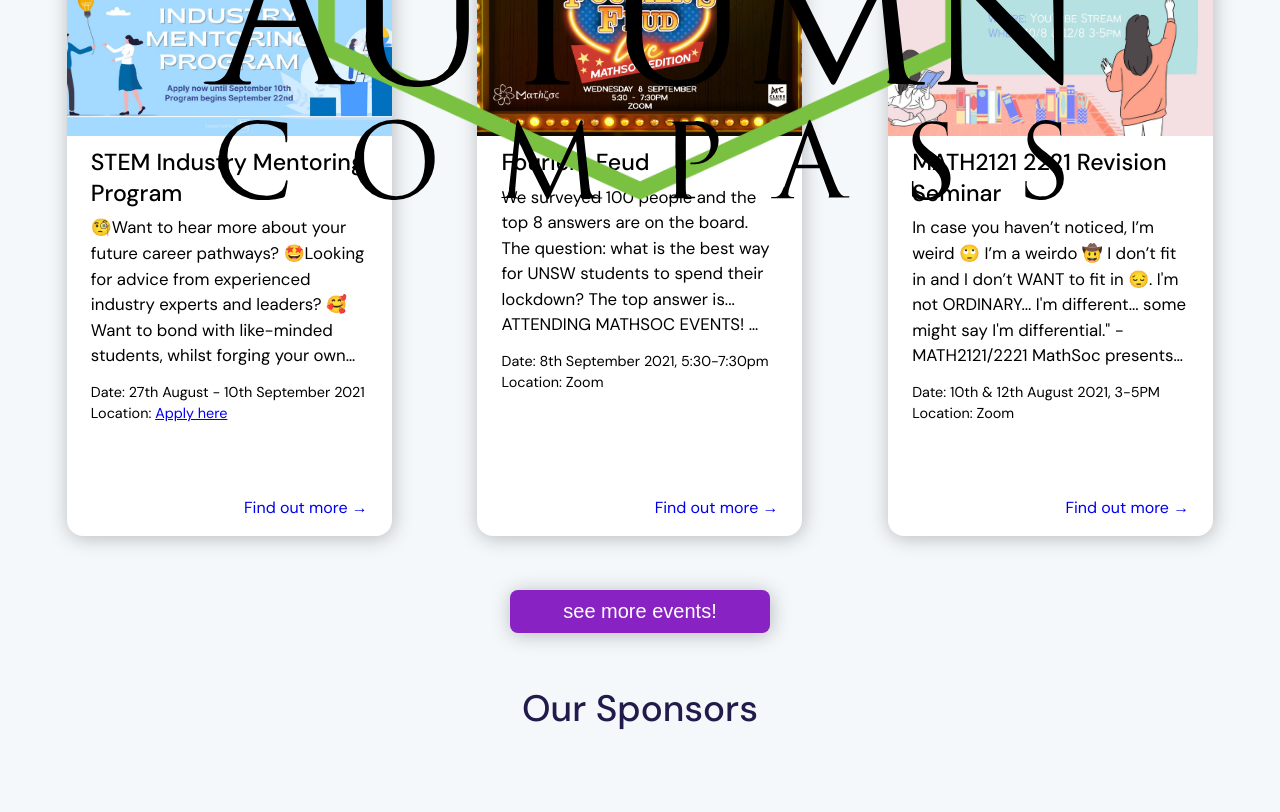
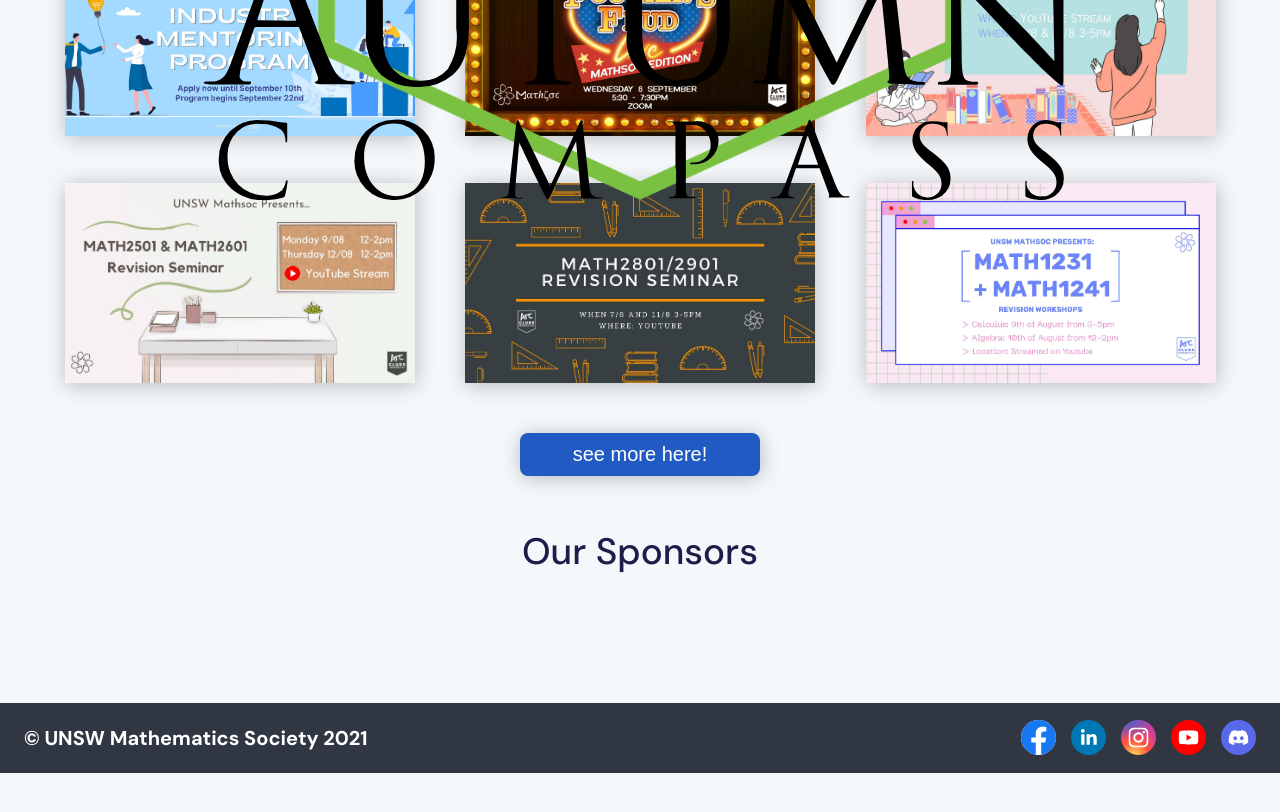
Before and after one commit to MathSocUNSW/mathsoc-website, a Next.js app in the folder frontend/: page / in a window 1280 px wide. Shown: the part 600-1412 px from the top of the page. After the commit the page ends 1373 px from the top, so only its background shows below. Built offline with nearby package versions, Linux system fonts and the light colour scheme.

Commit message:
redesign- image only & button component

```diff
--- /dev/null
+++ b/frontend/src/components/Button.tsx
@@ -0,0 +1,23 @@
+// Library Imports
+import React from "react";
+
+// Styling
+import styles from "src/styles/button.module.scss";
+
+interface buttonProps {
+  text: string;
+  link: string;
+  color?: string; // TODO: color tag?
+}
+
+const Button: React.FC<buttonProps> = ({ text, link }) => {
+  return (
+    <div className={styles.buttonContainer}>
+      <a href={link}>
+        <button className={styles.button}>{text}</button>
+      </a>
+    </div>
+  );
+};
+
+export default Button;
--- a/frontend/src/components/RecentEvents.tsx
+++ b/frontend/src/components/RecentEvents.tsx
@@ -4,11 +4,10 @@ import { Typography } from "@material-ui/core";
 import moment from "moment";
 
 // Component Imports
-import EventCard from "src/components/EventCard";
+import Button from "components/Button";
 
 // Styling
 import styles from "src/styles/RecentEvents.module.scss";
-import eventStyles from "src/styles/events.module.scss";
 
 // Data
 import eventData from "src/data/eventData";
@@ -21,31 +20,29 @@ import {
 } from "src/helpers/eventHelpers";
 
 const RecentEvents: React.FC = () => {
-  // Show, at most, the 3 latest events past.
+  // Show, at most, the 6 latest events past.
+  const numberOfEventsShown = 6;
+
   const sortedPastEvents = eventData.filter((x) => getDateUnix(x.endDate) - moment().valueOf() < 0);
   sortedPastEvents.sort(sortStartDateDecreasing);
   sortedPastEvents.sort(sortEndDateDecreasing);
-  const slicedEventData = sortedPastEvents.slice(0, 3);
+  const slicedEventData = sortedPastEvents.slice(0, numberOfEventsShown);
 
   return (
     <div>
-      <div className={eventStyles.title}>
-        <Typography variant="h2" align="center">
-          Recent Events
-        </Typography>
+      <div className={styles.title}>
+        <Typography variant="h2">Recent Events</Typography>
       </div>
-      <div className={styles.recentEventsCards}>
+      <div className={styles.container}>
         {slicedEventData.map((event, index) => (
-          <div key={index} className={eventStyles.eventBoxContainer}>
-            <EventCard {...event} />
+          <div className={styles.cardContainer}>
+            <a href={event.eventLink} key={index} target="_blank" rel="noopener noreferrer">
+              <img src={event.imagePath} className={styles.cardImage} alt="event banner" />
+            </a>
           </div>
         ))}
       </div>
-      <div className={styles.buttonContainer}>
-        <a href="/events">
-          <button className={styles.eventsButton}>see more events!</button>
-        </a>
-      </div>
+      <Button link="/events" text="see more here!" />
     </div>
   );
 };
--- a/frontend/src/styles/RecentEvents.module.scss
+++ b/frontend/src/styles/RecentEvents.module.scss
@@ -1,35 +1,30 @@
 @import "./variables.scss";
 
-.recentEventsCards {
+.title {
+  margin-bottom: 0.4rem;
+}
+
+.cardContainer {
+  margin: 21px 10px;
+}
+
+.container {
   padding-bottom: 8px;
-  max-height: 642px;
+  max-height: 485px;
   display: flex;
   flex-direction: row;
   flex-wrap: wrap;
-  justify-content: space-around;
+  justify-content: space-evenly;
   overflow: hidden;
 }
 
-.eventsButton {
-  font-size: 20px;
-  border-radius: 8px;
-  padding: 10px 53px;
-  background-color: #8822c3;
+.cardImage {
+  width: 350px;
+  height: 200px;
+  object-fit: cover;
   box-shadow: 1px 2px 20px 0 rgba(0, 0, 0, 0.25);
-  border: white;
-  color: white;
-  text-decoration: none;
+  transition: all 0.2s ease;
   &:hover {
-    background-color: #22c1c3;
-    -webkit-transition: background-color 200ms ease-in-out;
-    -ms-transition: background-color 200ms ease-in-out;
-    transition: background-color 200ms ease-in-out;
-    cursor: pointer;
+    transform: scale(1.02);
   }
 }
-
-.buttonContainer {
-  text-align: center;
-  margin-top: 25px;
-  margin-bottom: 50px;
-}
--- /dev/null
+++ b/frontend/src/styles/button.module.scss
@@ -0,0 +1,25 @@
+@import "./variables.scss";
+
+.button {
+  font-size: 20px;
+  border-radius: 8px;
+  padding: 10px 53px;
+  background-color: #225ac3;
+  box-shadow: 1px 2px 20px 0 rgba(0, 0, 0, 0.25);
+  border: white;
+  color: white;
+  text-decoration: none;
+  &:hover {
+    background-color: #2522c3;
+    -webkit-transition: background-color 200ms ease-in-out;
+    -ms-transition: background-color 200ms ease-in-out;
+    transition: background-color 200ms ease-in-out;
+    cursor: pointer;
+  }
+}
+
+.buttonContainer {
+  text-align: center;
+  margin-top: 25px;
+  margin-bottom: 50px;
+}
```
